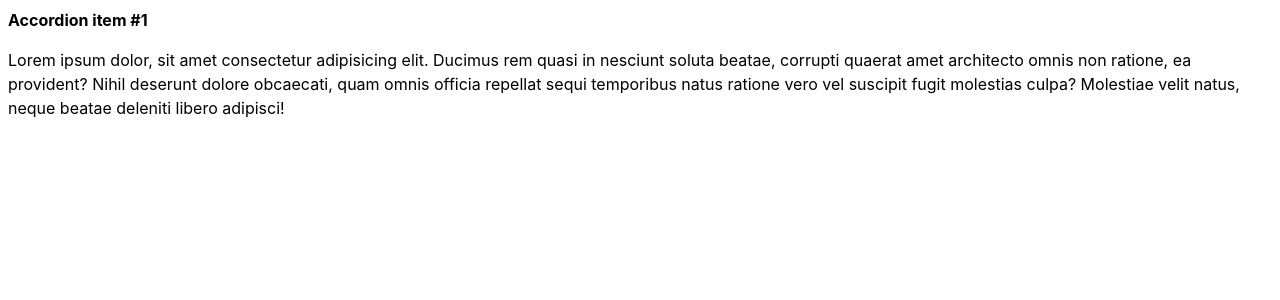
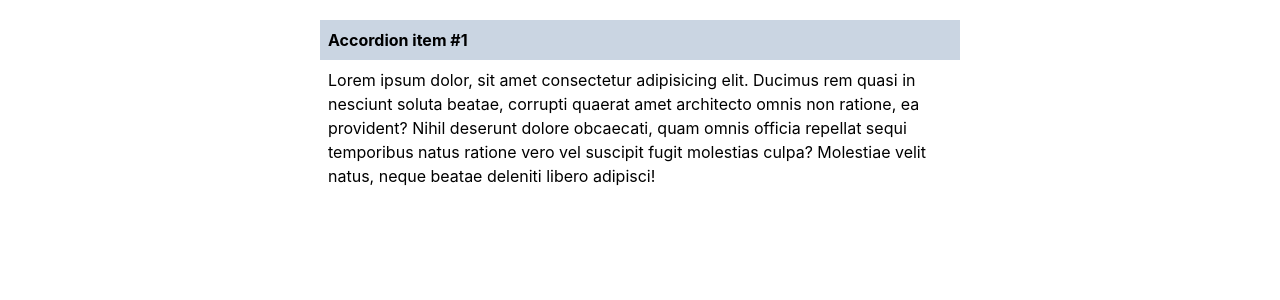
Before and after one commit to bobbyDeepak1415/accordion_01, a React (Vite) app: page / in a window 1280 px wide. Shown: the top 300 px of the page. Built offline with nearby package versions, Linux system fonts and the light colour scheme.

Commit message:
changes made

```diff
--- a/src/components/Accordion.jsx
+++ b/src/components/Accordion.jsx
@@ -16,7 +16,7 @@ const data=[
 
 const Accordion = () => {
   return (
-    <div>
+    <div className='w-[50%] m-auto mt-5'>
       <AccordionItem title={data[0].title} body={data[0].body}/>
     </div>
   )
--- a/src/components/AccordionItem.jsx
+++ b/src/components/AccordionItem.jsx
@@ -3,7 +3,7 @@ import React from 'react'
 const AccordionItem = ({title,body}) => {
   return (
     <div>
-        <div className='font-bold p-2'>
+        <div className='font-bold p-2 bg-slate-300'>
 
       {title}
         </div>
```
